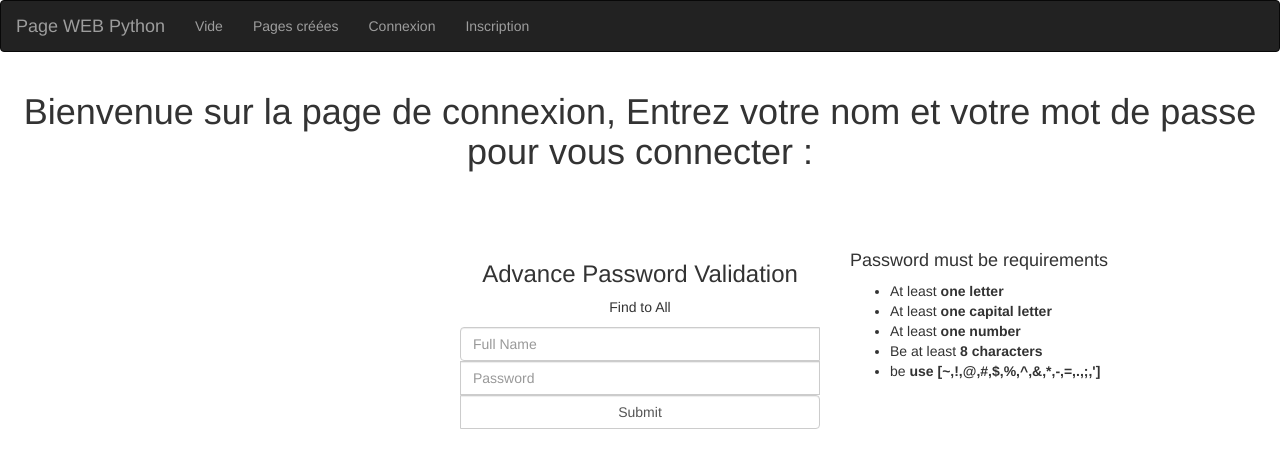
After one commit to hezanathos/PythonPublisher, a Flask app: page /connexion in a window 1280 px wide. The commit adds this page. Shown: the top 468 px of the page. Run offline with Flask 2, Linux system fonts and the light colour scheme; some libraries are stand-ins or nearby versions.

Commit message:
Changing the interface

```diff
--- a/server.py
+++ b/server.py
@@ -13,12 +13,12 @@ app.config['PERMANENT_SESSION_LIFETIME'] = 3600 # la session dure une heure
 def Accueil() :
 	return render_template('Accueil.html')
 
-@app.route('/connexion', methods=['POST'])
+@app.route('/connexion', methods=['GET', 'POST'])
 def Connexion():
-	if request.method == 'POST':
-		Nom=request.form['msg']
-		session['pseudo'] =Nom
-		return render_template('connexion.html',Nom=Nom)
-	return render_template('pages.html') #Liste des pages créées
+	#if request.method == 'POST':
+		#Nom=request.form['msg']
+		#session['pseudo'] =Nom
+	return render_template('connexion.html')
+	#return render_template('pages.html') #Liste des pages créées
 
 app.run(debug=True)
--- a/templates/Accueil.html
+++ b/templates/Accueil.html
@@ -1,8 +1,8 @@
-{# projetFlask/templates/Accueil.html: #}
+{# siteDynamiquePython/PythonPublisher/templates/Accueil.html: #}
 <!DOCTYPE html>
 <html lang="fr">
     <head>
-        <title>Session</title>
+        <title>Python Publisher</title>
         <!--CSS-->
         <link rel="stylesheet" type="text/css" href="static/bootstrap.min.css">
     </head>
--- /dev/null
+++ b/templates/connexion.html
@@ -0,0 +1,66 @@
+{# siteDynamiquePython/PythonPublisher/templates/connexion.html: #}
+<!DOCTYPE html>
+<html lang="fr">
+    <head>
+        <title>Connexion</title>
+        <!--CSS-->
+        <link rel="stylesheet" type="text/css" href="static/bootstrap.min.css">
+    </head>
+    <body>
+    <nav class="navbar navbar-inverse">
+        <div class="container-fluid">
+            <div class="navbar-header">
+                <a class="navbar-brand" href="http://localhost:5000/accueil">Page WEB Python</a>
+            </div>
+            <ul class="nav navbar-nav">
+                <li><a href="http://localhost:5000/vide">Vide</a></li>
+                <li><a href="http://localhost:5000/pages">Pages créées</a></li>
+                <li><a href="http://localhost:5000/connexion">Connexion</a></li>
+                <li><a href="http://localhost:5000/inscription">Inscription</a></li>
+            </ul>
+        </div>
+    </nav>
+
+    <div class="container-fluid">
+        <h1 class="text-center">
+            Bienvenue sur la page de connexion, Entrez votre nom et votre mot de passe pour vous connecter :
+            <br>
+            <br>
+        </h1>
+        <br>
+        <div class="container">
+            <div class="row">
+                <div class="col-md-4 col-md-offset-4 text-center">
+                    <div class="search-box">
+                        <div class="caption">
+                            <h3>Advance Password Validation</h3>
+                            <p>Find to All</p>
+                        </div>
+                        <form action="" class="loginForm">
+                            <div class="input-group">
+                                <input type="text" id="name" class="form-control" placeholder="Full Name">
+                                <input type="password" id="paw" class="form-control" placeholder="Password">
+                                <input type="submit" id="submit" class="form-control" value="Submit">
+                            </div>
+                        </form>
+                    </div>
+                </div>
+                <div class="col-md-4">
+                    <div class="aro-pswd_info">
+                        <div id="pswd_info">
+                            <h4>Password must be requirements</h4>
+                            <ul>
+                                <li id="letter" class="invalid">At least <strong>one letter</strong></li>
+                                <li id="capital" class="invalid">At least <strong>one capital letter</strong></li>
+                                <li id="number" class="invalid">At least <strong>one number</strong></li>
+                                <li id="length" class="invalid">Be at least <strong>8 characters</strong></li>
+                                <li id="space" class="invalid">be<strong> use [~,!,@,#,$,%,^,&,*,-,=,.,;,']</strong></li>
+                            </ul>
+                        </div>
+                    </div>
+                </div>
+            </div>
+        </div>
+    </div>
+    </body>
+</html>
```
